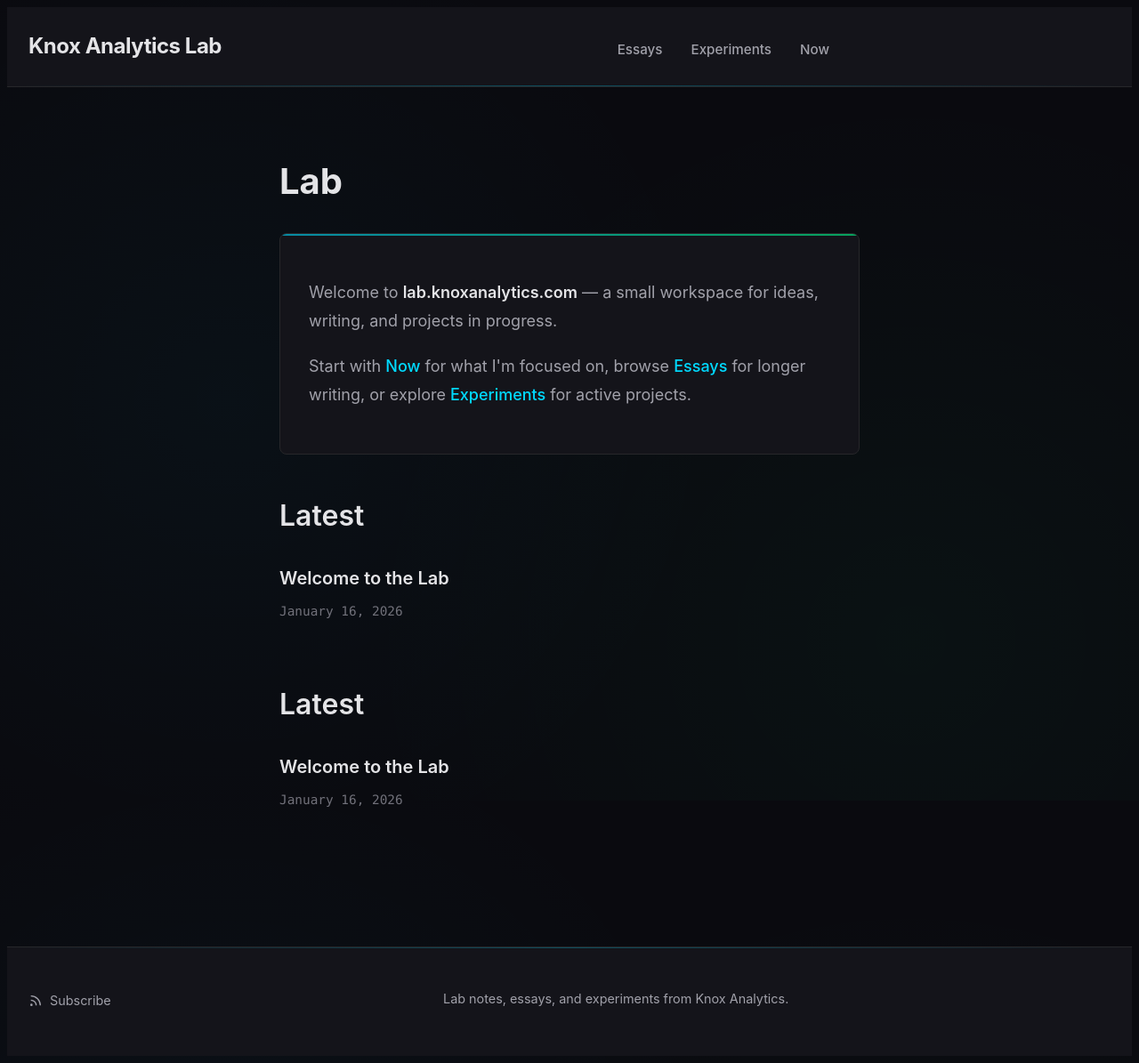
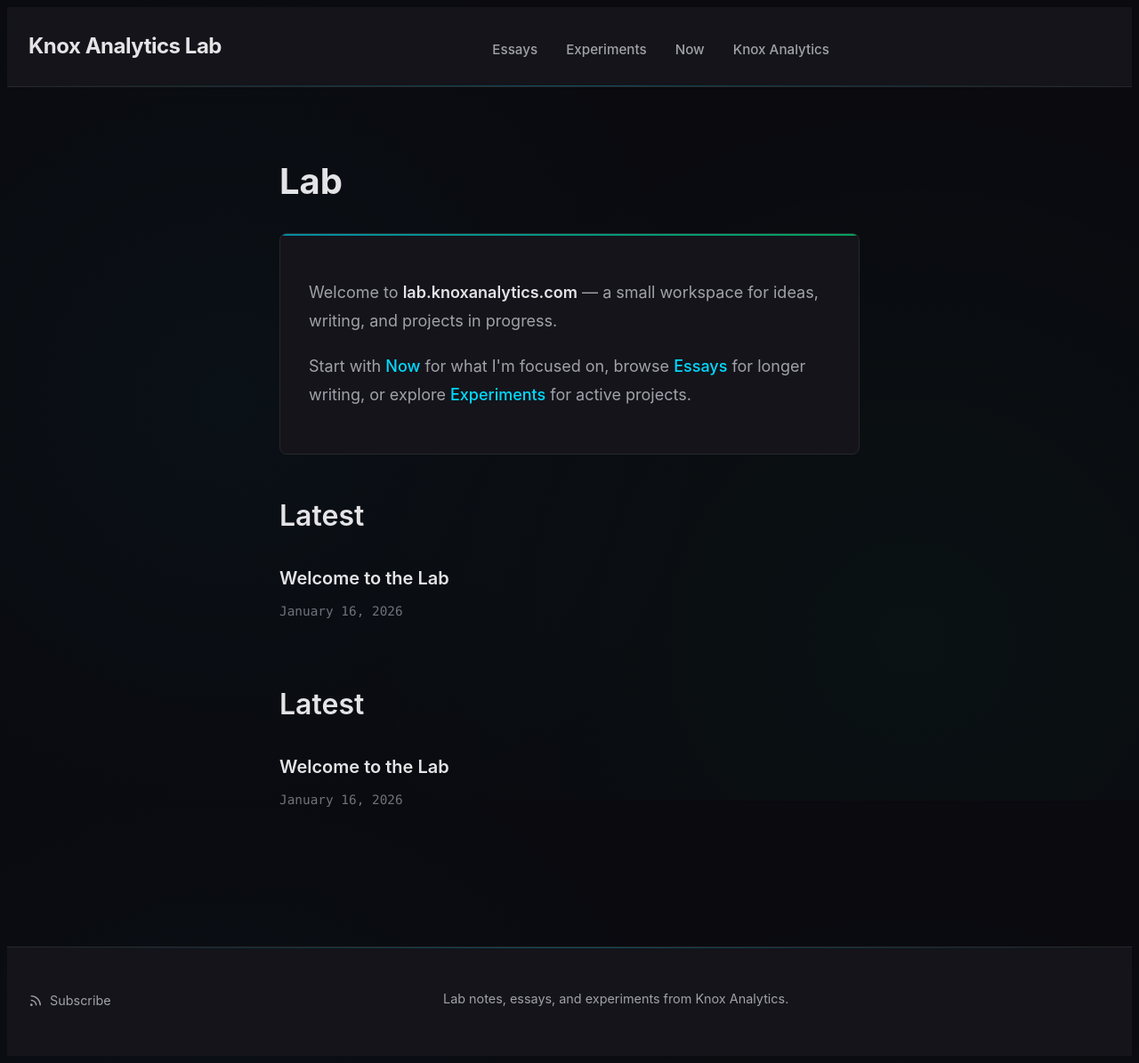
Before and after one commit to sfayka/lab, a Jekyll site: the page built from index.md, in a window 1280 px wide. Shown: the whole page at 89% size. Built offline with Jekyll 4.4.1, drawn with Linux system fonts in a browser that asks for light colours.

Commit message:
Add Knox Analytics link to header navigation

```diff
--- a/_layouts/default.html
+++ b/_layouts/default.html
@@ -25,6 +25,7 @@
               <a class="page-link" href="{{ my_page.url | relative_url }}">{{ my_page.title }}</a>
             {% endif %}
           {% endfor %}
+          <a class="page-link" href="https://knoxanalytics.com" target="_blank" rel="noopener noreferrer">Knox Analytics</a>
         </nav>
       </div>
     </header>
```
